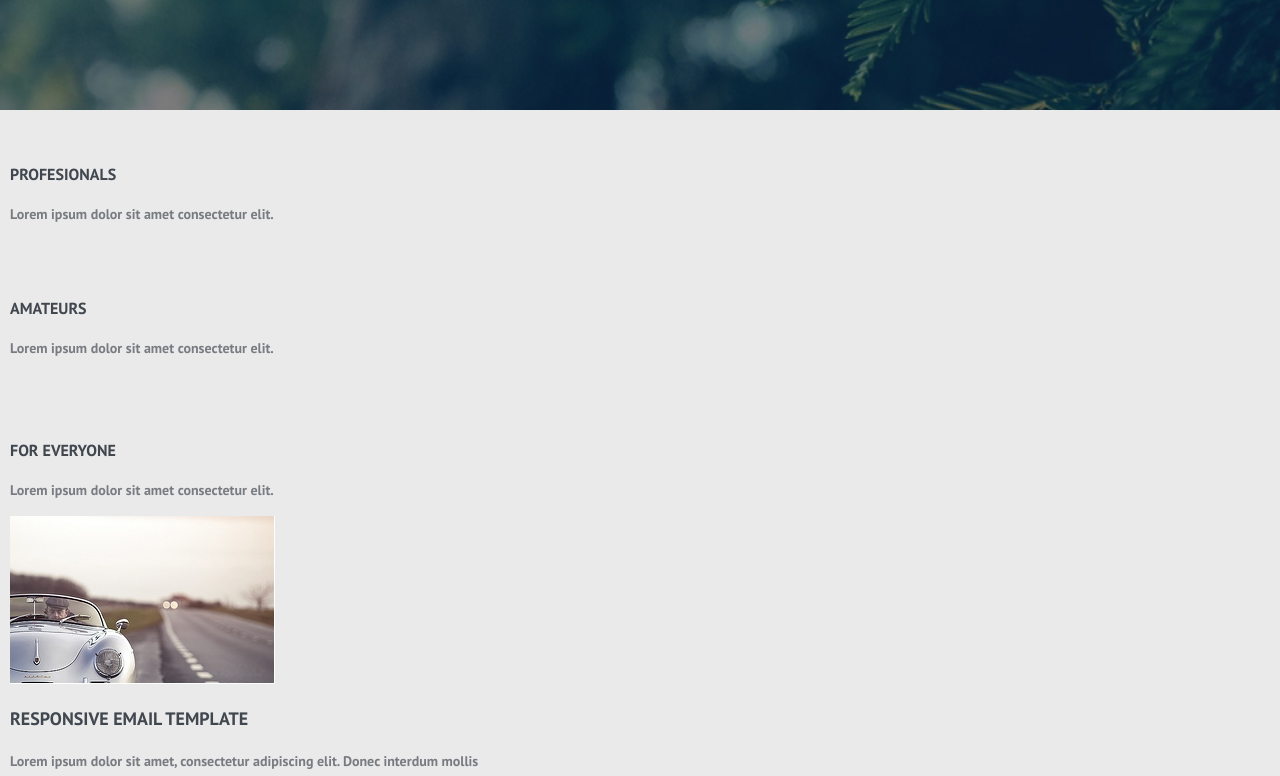
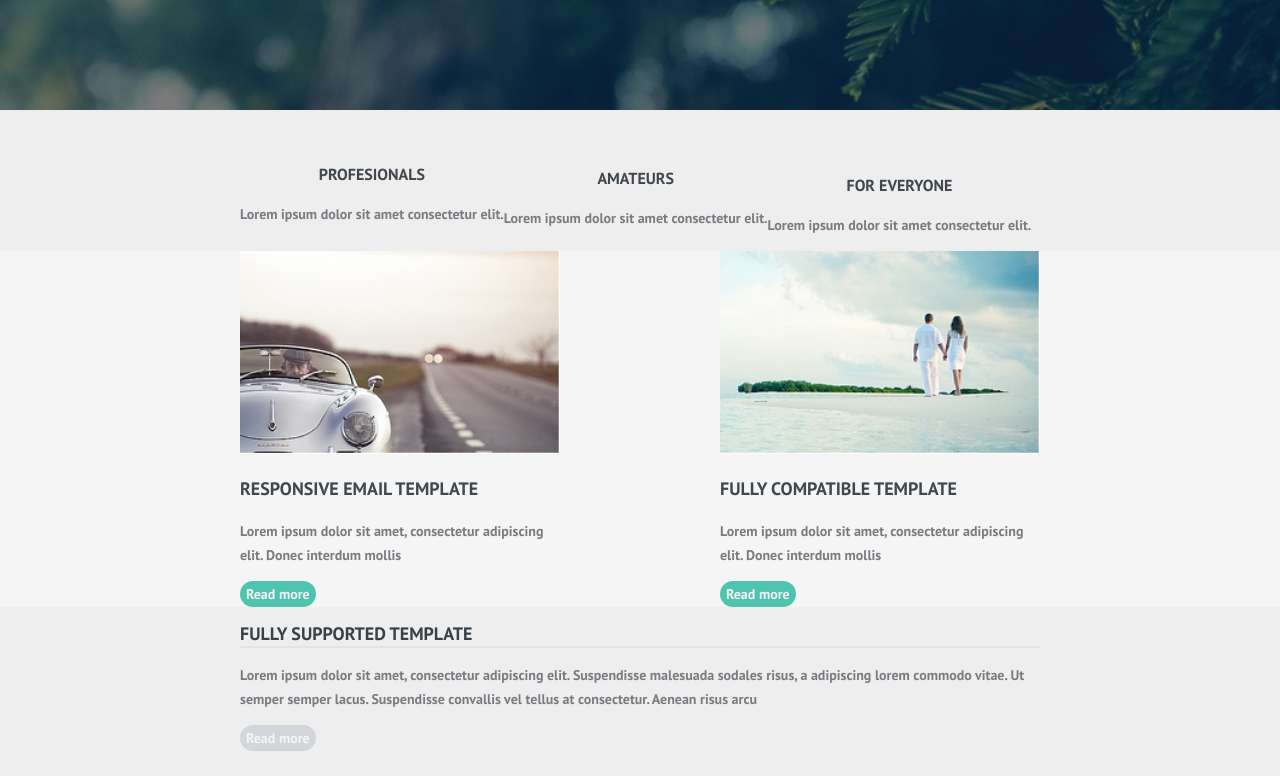
Before and after one commit to karachev/test-rocket, a website: page src/html/index.html in a window 1280 px wide. Shown: the part 489-1265 px from the top of the page. After the commit the page ends 1240 px from the top, so only its background shows below. Drawn offline with nearby package versions, Linux system fonts and the light colour scheme; files that its build step writes are made by us from their sources; files whose address does not match are found by name.

Commit message:
Добавляет глоабльные классы для кнопок

```diff
--- a/src/html/global/footer.html
+++ /dev/null
@@ -1,2 +0,0 @@
-<footer class="footer">
-</footer>
--- a/src/html/global/header.html
+++ b/src/html/global/header.html
@@ -22,7 +22,7 @@
         <div class="start-home">
             <p class="start-home__text">HAVE A GOOD DAY</p>
             <p class="start-home__tagline">JUST FOR YOU ON THEMEFOREST</p>
-            <button class="start-home__button">GET YOUR COPY NOW</button>
+            <button class="button button--azure start-home__button">GET YOUR COPY NOW</button>
         </div>
     </div>
 </header>
--- a/src/html/index.html
+++ b/src/html/index.html
@@ -8,7 +8,6 @@
 			@@include('pages/home/blog.html')
 			@@include('pages/home/support.html')
 		</div>
-		@@include('global/footer.html')
 		@@include('global/scripts.html')
 	</body>
 </html>
--- a/src/html/pages/home/blog.html
+++ b/src/html/pages/home/blog.html
@@ -7,7 +7,7 @@
             </div>
             <h3 class="blog-item__title">Responsive email template</h3>
             <p class="blog-item__text">Lorem ipsum dolor sit amet, consectetur adipiscing elit. Donec interdum mollis</p>
-            <button class="blog-item__button">Read more</button>
+            <button class="button button--azure blog-item__button">Read more</button>
         </div>
         <div class="blog-item">
             <div class="blog-item__img">
@@ -15,7 +15,7 @@
             </div>
             <h3 class="blog-item__title">Fully compatible template</h3>
             <p class="blog-item__text">Lorem ipsum dolor sit amet, consectetur adipiscing elit. Donec interdum mollis</p>
-            <button class="blog-item__button">Read more</button>
+            <button class="button button--azure blog-item__button">Read more</button>
         </div>
     </div>
 </section>
--- a/src/html/pages/home/support.html
+++ b/src/html/pages/home/support.html
@@ -2,6 +2,6 @@
     <div class="container">
         <h2 class="support__title">Fully Supported template</h2>
         <p class="support__text">Lorem ipsum dolor sit amet, consectetur adipiscing elit. Suspendisse malesuada sodales risus, a adipiscing lorem commodo vitae. Ut semper semper lacus. Suspendisse convallis vel tellus at consectetur. Aenean risus arcu</p>
-        <button class="support__button">Read more</button>
+        <button class="button support__button">Read more</button>
     </div>
 </section>
--- a/src/sass/app.scss
+++ b/src/sass/app.scss
@@ -8,7 +8,6 @@
 @import "global/fonts.scss";
 @import "sprite/sprite";
 @import "global/header";
-@import "global/footer";
 
 //pages
 //home
--- a/src/sass/global/_footer.scss
+++ /dev/null
@@ -1,4 +0,0 @@
-// /*==========================================================================
-// 	 FOOTER
-// 	 ========================================================================== */
-// /* end footer */
--- a/src/sass/global/_header.scss
+++ b/src/sass/global/_header.scss
@@ -122,8 +122,6 @@
     padding: 0;
     text-align: center;
     @media #{$tablet-widths} {
-      //width: 43%;
-      //max-width: 410px;
       flex-direction: row;
       justify-content: center;
       margin-top: 0;
@@ -233,27 +231,12 @@
 
   .start-home__button {
     padding: 12px 30px;
-    color: #f5f5f5;
-    font-family: $font-family-ptsans;
     font-size: 15px;
     font-weight: $font-weight-title;
-    line-height: 1;
     text-transform: uppercase;
-    background-color: #50c3af;
-    border: none;
-    border-radius: 23px;
-    cursor: pointer;
     @media #{$tablet-widths} {
       padding: 16px 40px;
     }
   }
-  .start-home__button:hover {
-    color: darken(#f5f5f5, 15%);
-    background-color: darken(#50c3af, 15%);
-  }
-  .start-home__button:active {
-    color: darken(#f5f5f5, 30%);
-    background-color: darken(#50c3af, 30%);
-  }
 }
 /* end header */
--- a/src/sass/global/base.scss
+++ b/src/sass/global/base.scss
@@ -1,26 +1,49 @@
 body {
   position: relative;
+  display: flex;
+  flex-flow:column;
+  min-width: 320px;
+  min-height: 100vh;
   font-family: $font-family-main;
   font-size: 12px;
   line-height: $line-height-main;
-  //font-weight: $font-weight-main;
-  //color: $color-text;
-  //background: $background-body;
-  overflow-x: hidden;
-
-  display: flex;
-  flex-flow:column;
-  min-height: 100vh;
-  max-width: 1280px;
-  margin: 0 auto;
-  background-color: #eaeaeb;
+  background-color: #eeeeef;
 
 }
 
+.wrapper {
+}
+
 .container {
+  max-width: 800px;
+  margin: 0 auto;
   padding: 0 10px;
 }
 
 .hidden {
   display: none;
 }
+
+.button {
+  color: #f5f5f5;
+  font-family: $font-family-ptsans;
+  font-weight: $font-weight-main;
+  border: none;
+  border-radius: 23px;
+  cursor: pointer;
+}
+
+.button--azure {
+  font-family: $font-family-ptsans;
+  line-height: 1;
+  background-color: #50c3af;
+  border-radius: 23px;
+}
+.button--azure:hover {
+  color: darken(#f5f5f5, 15%);
+  background-color: darken(#50c3af, 15%);
+}
+.button--azure:active {
+  color: darken(#f5f5f5, 30%);
+  background-color: darken(#50c3af, 30%);
+}
--- a/src/sass/global/helpers/_variables.scss
+++ b/src/sass/global/helpers/_variables.scss
@@ -38,18 +38,3 @@ $background-body: $color-white;
 $mobile-widths: "(min-width: 320px)";
 $tablet-widths: "(min-width: 768px)";
 $desktop-widths: "(min-width: 1150px)";
-
-//
-// 5. Z-INDEX ELEMENTS
-//
-
-$z-layers: (
-	back: -1,
-	default: 1,
-	button: 3,
-	label-error:4,
-	overlay: 4000,
-	modal: 4001
-);
-
-// z-index: z(overlay);
--- a/src/sass/pages/home/_blog.scss
+++ b/src/sass/pages/home/_blog.scss
@@ -1,42 +1,45 @@
 .blog {
+  background-color: #f5f5f5;
   .container {
-
+    @media #{$tablet-widths} {
+      display: flex;
+      justify-content: space-between;
+    }
   }
 
   &-item {
-
+    @media #{$tablet-widths} {
+      width: 40%;
+    }
   }
 
   &-item__img {
     img {
-
+      width: 100%;
+      height: auto;
     }
   }
 
   &-item__title {
     color: #40474e;
-    font-family: "PT Sans";
+    font-family: $font-family-ptsans;
     font-size: 18px;
-    font-weight: 700;
+    font-weight: $font-weight-title;
     line-height: 24px;
     text-transform: uppercase;
   }
 
   &-item__text {
     color: #787b80;
-    font-family: "PT Sans";
+    font-family: $font-family-ptsans;
     font-size: 14px;
-    font-weight: 400;
+    font-weight: $font-weight-main;
     line-height: 24px;
   }
 
   &-item__button {
-    color: #f5f5f5;
-    font-family: "PT Sans";
     font-size: 14px;
-    font-weight: 400;
+    font-weight: $font-weight-main;
     line-height: 24px;
-    border: none;
-    background-color: #50c3af;
   }
 }
--- a/src/sass/pages/home/_features.scss
+++ b/src/sass/pages/home/_features.scss
@@ -2,12 +2,15 @@
    FEATURES
    ===========================================================================*/
 .features {
+  background-color: #eeeeef;
   .container {
-
+    @media #{$tablet-widths} {
+      display: flex;
+    }
   }
 
   &-item {
-
+    text-align: center;
   }
 
   &-item__img {
@@ -16,18 +19,18 @@
 
   &-item__title {
     color: #40474e;
-    font-family: "PT Sans";
+    font-family: $font-family-ptsans;
     font-size: 16px;
-    font-weight: 700;
+    font-weight: $font-weight-title;
     line-height: 24px;
     text-transform: uppercase;
   }
 
   &-item__text {
     color: #787b80;
-    font-family: "PT Sans";
+    font-family: $font-family-ptsans;
     font-size: 14px;
-    font-weight: 400;
+    font-weight: $font-weight-main;
     line-height: 24px;
   }
 
--- a/src/sass/pages/home/_support.scss
+++ b/src/sass/pages/home/_support.scss
@@ -1,13 +1,14 @@
 .support {
+  background-color: #eeeeef;
   .container {
 
   }
 
   &__title {
     color: #384048;
-    font-family: "PT Sans";
+    font-family: $font-family-ptsans;
     font-size: 18px;
-    font-weight: 700;
+    font-weight: $font-weight-title;
     line-height: 24px;
     text-transform: uppercase;
 
@@ -16,19 +17,22 @@
 
   &__text {
     color: #787b80;
-    font-family: "PT Sans";
+    font-family: $font-family-ptsans;
     font-size: 14px;
-    font-weight: 400;
+    font-weight: $font-weight-main;
     line-height: 24px;
   }
 
   &__button {
-    color: #f5f5f5;
-    font-family: "PT Sans";
     font-size: 14px;
-    font-weight: 400;
     line-height: 24px;
     background-color: #d2d5da;
-    border: none;
+  }
+
+  &__button:hover {
+    background-color: darken(#d2d5da, 15%);
+  }
+  &__button:active {
+    background-color: darken(#d2d5da, 30%);
   }
 }
```
